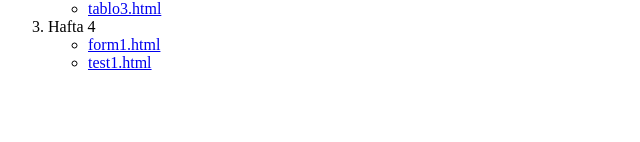
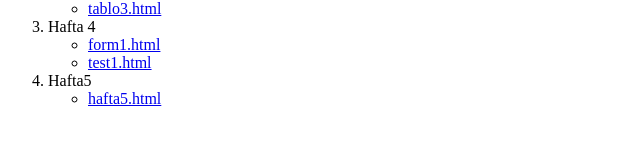
Before and after one commit to sudegundz/sudegundz.github.io, a plain HTML site: page index.html in a window 1280 px wide. Shown: the part 170-312 px from the top of the page, without its empty margins (0-640 px from the left). Drawn offline with Linux system fonts and the light colour scheme.

Commit message:
Add files via upload

```diff
--- a/index.html
+++ b/index.html
@@ -40,6 +40,11 @@
           <a href="html test.html">test1.html</a>
         </li>
       </ul>
+
+      <li>Hafta5</li>
+      <ul style="list-style-type: circle">
+        <li>
+          <a href="kümeler.html">hafta5.html</a>
     </ol>
   </body>
 </html>
```
